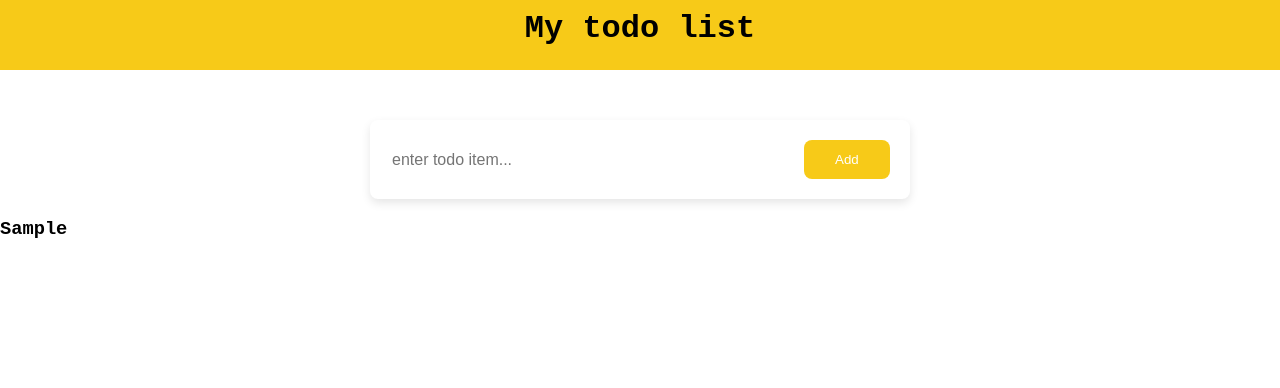
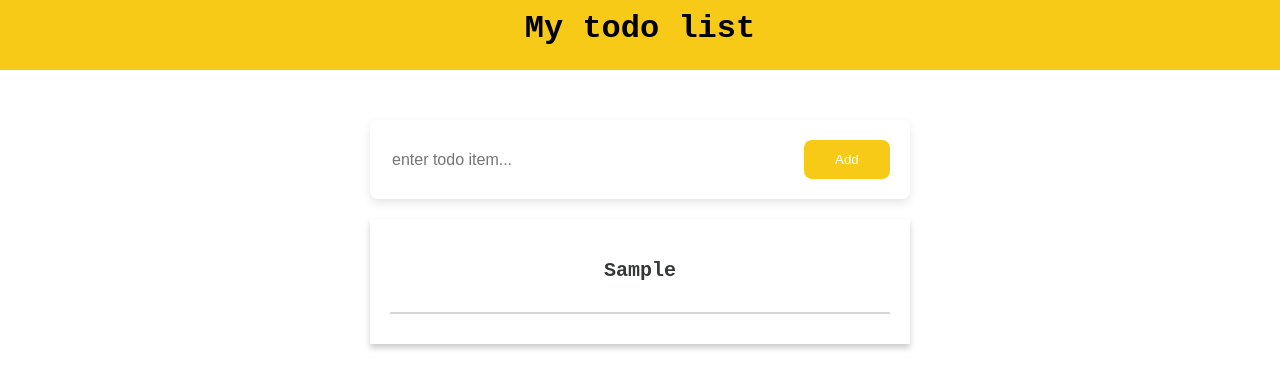
Before and after one commit to mintrosetta/lecture-react-javascript, a React (Vite) app in the folder todoapp/: page / in a window 1280 px wide. Both pictures are taken after typing "Sample" into the empty fields and a click on the button "Add". Shown: the top 388 px of the page. Built offline with nearby package versions, Linux system fonts and the light colour scheme.

Commit message:
style todo list

```diff
--- a/todoapp/src/components/TodoItem.jsx
+++ b/todoapp/src/components/TodoItem.jsx
@@ -1,9 +1,14 @@
+import styles from './TodoItem.module.css';
+
 export default function TodoItem(props) {
     const { item } = props;
 
     return (
         <>
-            <h3>{item}</h3>
+            <div className={styles.item}>
+                <div className={styles.itemName}>{item}</div>
+                <hr className={styles.line} />
+            </div>
         </>
     );
 }
--- /dev/null
+++ b/todoapp/src/components/TodoItem.module.css
@@ -0,0 +1,14 @@
+.item {
+    color: #353935;
+    font-size: 20px;
+    text-align: center;
+}
+
+.itemName {
+    font-weight: bold;
+    padding: 20px;
+}
+
+.line {
+    border: 1px solid #d6d6d6;
+}
--- a/todoapp/src/components/TodoList.jsx
+++ b/todoapp/src/components/TodoList.jsx
@@ -1,9 +1,10 @@
 import TodoItem from './TodoItem';
+import styles from './TodoList.module.css';
 
 export default function TodoList({ todos }) {
     return (
         <>
-            <div>
+            <div className={styles.list}>
                 {todos.map((item) => (
                     <TodoItem key={item} item={item}/>
                 ))}
--- /dev/null
+++ b/todoapp/src/components/TodoList.module.css
@@ -0,0 +1,9 @@
+.list {
+    background-color: white;
+    border: 8px;
+    box-shadow: 0 4px 6px rgba(0, 0, 0, 0.2);
+    width: 500px;
+    margin: 0 auto;
+    padding: 20px;
+    margin-top: 20px;
+}
```
